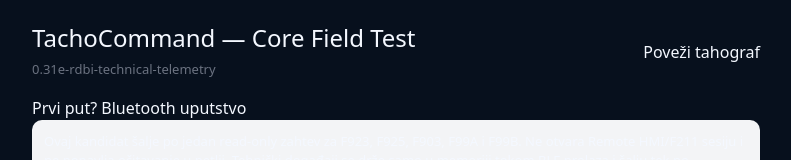
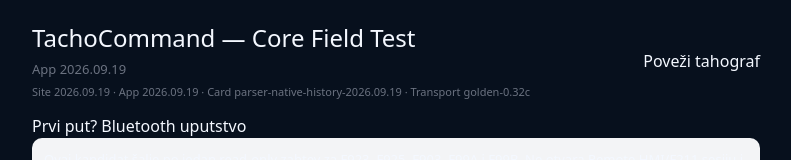
Before and after one commit to JakDoh/Tacho-Command, a Next.js app: page /field-test in a window 1280 px wide. Shown: the top 160 px of the page, without its empty margins (244-1035 px from the left). Built offline with nearby package versions, Linux system fonts and the light colour scheme; no server answers.

Commit message:
Add clear product version display (#61)
* feat: centralize product version labels

* feat: show app and engine versions

* feat: show release versions on landing

* test: cover shared product version manifest

* test: follow shared app version manifest

```diff
--- a/app/field-test/read-only-field-test-client.tsx
+++ b/app/field-test/read-only-field-test-client.tsx
@@ -16,6 +16,7 @@
 import { createTechnicalTelemetryAttemptCode } from "../../lib/technical-telemetry.js";
 import { postTechnicalTelemetry } from "../../lib/technical-telemetry-client.js";
 import { createUdsResponseCollector } from "../../lib/tacho-uds.js";
+import { formatTachoCommandVersionLine, TACHOCOMMAND_VERSIONS } from "../../lib/product-version.js";
 
 type BleCharacteristic = {
   uuid: string;
@@ -42,7 +43,7 @@
   reject: (error: Error) => void;
 };
 
-const APP_VERSION = "0.31e-rdbi-technical-telemetry";
+const APP_VERSION = TACHOCOMMAND_VERSIONS.app;
 const sleep = (ms: number) => new Promise((resolve) => window.setTimeout(resolve, ms));
 const formatMinutes = (minutes: number) => {
   const hours = Math.floor(minutes / 60);
@@ -517,7 +518,8 @@
       <div style={{ display: "flex", justifyContent: "space-between", gap: 12, alignItems: "center" }}>
         <div>
           <h1 style={{ margin: 0, fontSize: 24 }}>TachoCommand — Core Field Test</h1>
-          <p style={{ margin: "4px 0", color: "#6b7280", fontSize: 13 }}>{APP_VERSION}</p>
+          <p style={{ margin: "4px 0", color: "#6b7280", fontSize: 13 }}>App {APP_VERSION}</p>
+          <p style={{ margin: "2px 0", color: "#6b7280", fontSize: 11 }}>{formatTachoCommandVersionLine()}</p>
         </div>
         {connected ? (
           <button type="button" onClick={stopConnection}>Prekini</button>
--- a/app/landing-page.tsx
+++ b/app/landing-page.tsx
@@ -5,6 +5,7 @@
 import { useEffect, useMemo, useState } from "react";
 import TrialLauncher from "./trial-launcher";
 import { trackProductAnalytics } from "../lib/product-analytics-client.js";
+import { formatTachoCommandVersionLine } from "../lib/product-version.js";
 
 export type Locale = "sr" | "en" | "de";
 
@@ -373,6 +374,7 @@
       <footer className="tcx-footer">
         <div className="tcx-brand"><span className="tcx-brand-mark">TC</span><strong>Tacho<span>Command</span></strong></div>
         <p>{t.footer}</p>
+        <small style={{ opacity: 0.72 }}>{formatTachoCommandVersionLine()}</small>
         <div><Link href="/privacy">{t.legal.privacy}</Link><Link href="/terms">{t.legal.terms}</Link><Link href="/impressum">{t.legal.impressum}</Link></div>
       </footer>
     </main>
--- /dev/null
+++ b/lib/product-version.js
@@ -0,0 +1,16 @@
+export const TACHOCOMMAND_VERSIONS = Object.freeze({
+  product: "2026.09.19",
+  site: "2026.09.19",
+  app: "2026.09.19",
+  cardEngine: "parser-native-history-2026.09.19",
+  transport: "golden-0.32c",
+});
+
+export function formatTachoCommandVersionLine() {
+  return [
+    "Site " + TACHOCOMMAND_VERSIONS.site,
+    "App " + TACHOCOMMAND_VERSIONS.app,
+    "Card " + TACHOCOMMAND_VERSIONS.cardEngine,
+    "Transport " + TACHOCOMMAND_VERSIONS.transport,
+  ].join(" · ");
+}
```
Also changed, not shown: 2 other files (tests, documents, lock files or other folders).
